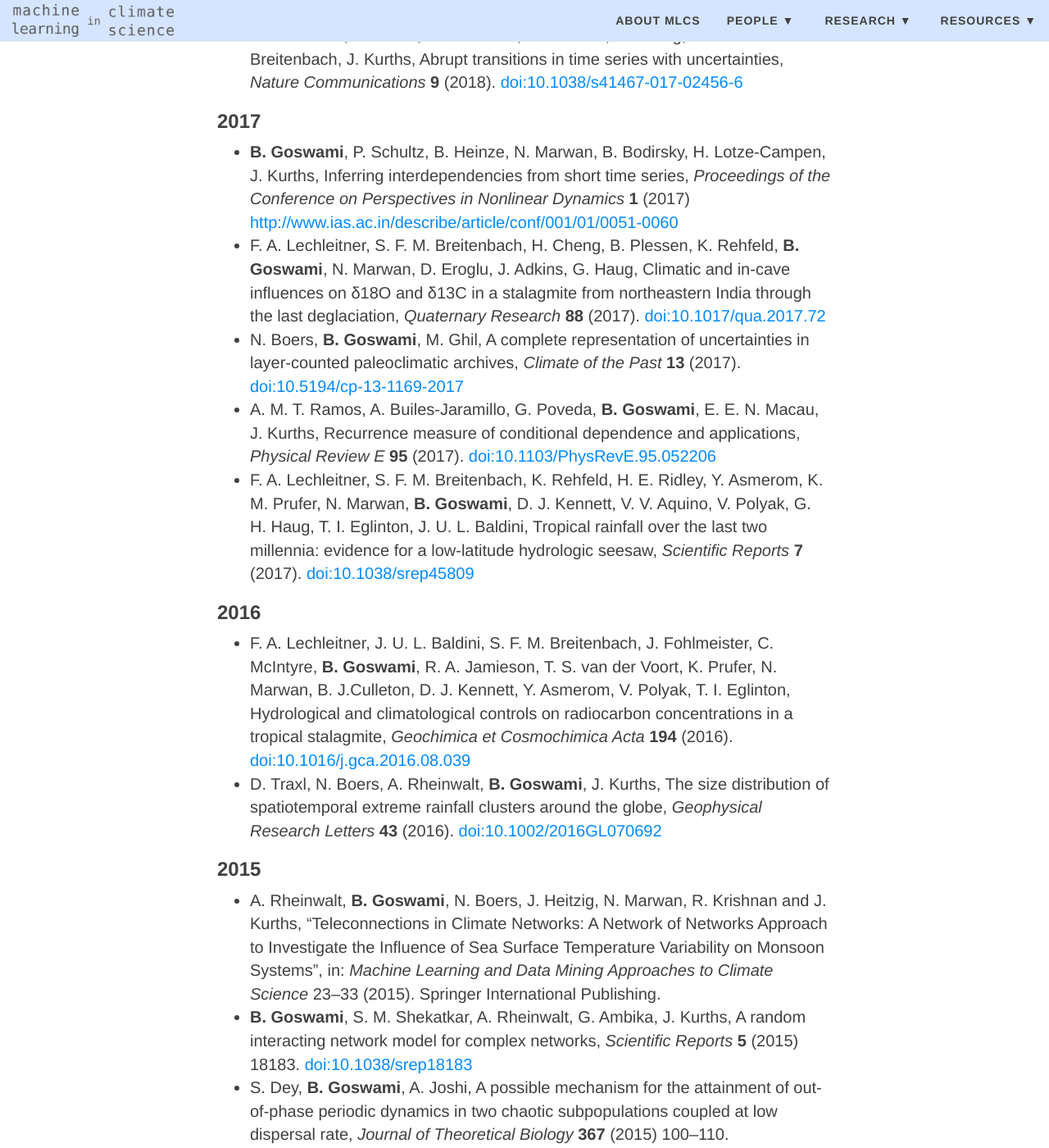
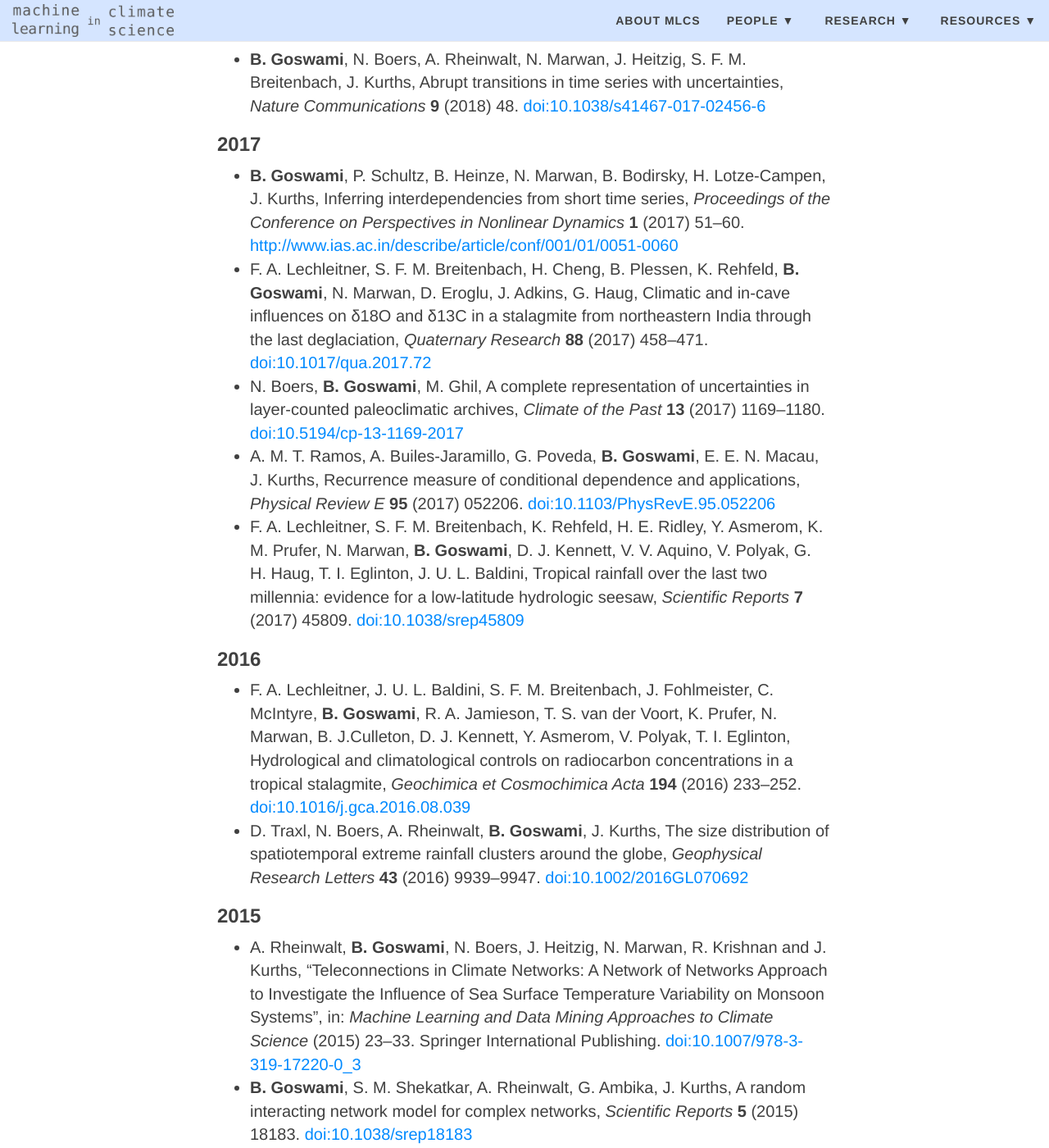
Before and after one commit to mlcs/mlcs.github.io, a Jekyll site: the page built from people/goswami.md, in a window 1280 px wide and 1400 px high, scrolled down 2012 px. Shown: the whole window at 82% size. Built offline with Jekyll 4.4.1, drawn with Linux system fonts in a browser that asks for light colours; nearby versions of some CDN libraries; some of the changed text lies outside the part shown.

Commit message:
update BG info: format publication list; add page numbers

```diff
--- a/people/goswami.md
+++ b/people/goswami.md
@@ -74,7 +76,8 @@ Maria-von-Linden-Str. 6
     Abrupt transitions in time series with uncertainties,
     _Nature Communications_
     **9**
-    (2018).
+    (2018)
+    48.
     [doi:10.1038/s41467-017-02456-6](http://doi.org/10.1038/s41467-017-02456-6)
 
 ### 2017
@@ -83,30 +86,35 @@ Maria-von-Linden-Str. 6
     _Proceedings of the Conference on Perspectives in Nonlinear Dynamics_
     **1**
     (2017)
+    51–60.
     [http://www.ias.ac.in/describe/article/conf/001/01/0051-0060](http://www.ias.ac.in/describe/article/conf/001/01/0051-0060)
 + F. A. Lechleitner, S. F. M. Breitenbach, H. Cheng, B. Plessen, K. Rehfeld, **B. Goswami**, N. Marwan, D. Eroglu, J. Adkins, G. Haug,
     Climatic and in-cave influences on δ18O and δ13C in a stalagmite from northeastern India through the last deglaciation,
     _Quaternary Research_
     **88**
-    (2017).
+    (2017)
+    458–471.
     [doi:10.1017/qua.2017.72](https://doi.org/10.1017/qua.2017.72)
 + N. Boers, **B. Goswami**, M. Ghil,
     A complete representation of uncertainties in layer-counted paleoclimatic archives,
     _Climate of the Past_
     **13**
-    (2017).
+    (2017)
+    1169–1180.
     [doi:10.5194/cp-13-1169-2017](https://doi.org/10.5194/cp-13-1169-2017)
 + A. M. T. Ramos, A. Builes-Jaramillo, G. Poveda, **B. Goswami**, E. E. N. Macau, J. Kurths,
     Recurrence measure of conditional dependence and applications,
     _Physical Review E_
     **95**
-    (2017).
+    (2017)
+    052206.
     [doi:10.1103/PhysRevE.95.052206](https://doi.org/10.1103/PhysRevE.95.052206)
 + F. A. Lechleitner, S. F. M. Breitenbach, K. Rehfeld, H. E. Ridley, Y. Asmerom, K. M. Prufer, N. Marwan, **B. Goswami**, D. J. Kennett, V. V. Aquino, V. Polyak, G. H. Haug, T. I. Eglinton, J. U. L. Baldini,
     Tropical rainfall over the last two millennia: evidence for a low-latitude hydrologic seesaw,
     _Scientific Reports_
     **7**
-    (2017).
+    (2017)
+    45809.
     [doi:10.1038/srep45809](https://doi.org/10.1038/srep45809)
 
 ### 2016
@@ -114,22 +122,25 @@ Maria-von-Linden-Str. 6
     Hydrological and climatological controls on radiocarbon concentrations in a tropical stalagmite,
     _Geochimica et Cosmochimica Acta_
     **194**
-    (2016).
+    (2016)
+    233–252.
     [doi:10.1016/j.gca.2016.08.039](https://doi.org/10.1016/j.gca.2016.08.039)
 + D. Traxl, N. Boers, A. Rheinwalt, **B. Goswami**, J. Kurths,
     The size distribution of spatiotemporal extreme rainfall clusters around the globe,
     _Geophysical Research Letters_
     **43**
-    (2016).
+    (2016)
+    9939–9947.
     [doi:10.1002/2016GL070692](https://doi.org/10.1002/2016GL070692)
 
 ### 2015
 + A. Rheinwalt, **B. Goswami**, N. Boers, J. Heitzig, N. Marwan, R. Krishnan and J. Kurths,
     "Teleconnections in Climate Networks: A Network of Networks Approach to Investigate the Influence of Sea Surface Temperature Variability on Monsoon Systems",
     in: _Machine Learning and Data Mining Approaches to Climate Science_
-    23–33
-    (2015).
+    (2015)
+    23–33.
     Springer International Publishing.
+    [doi:10.1007/978-3-319-17220-0_3](https://doi.org/10.1007/978-3-319-17220-0_3)
 + **B. Goswami**, S. M. Shekatkar, A. Rheinwalt, G. Ambika, J. Kurths,
     A random interacting network model for complex networks,
     _Scientific Reports_
```
Also changed, not shown: other parts of people/goswami.md (+4 -2 lines).
